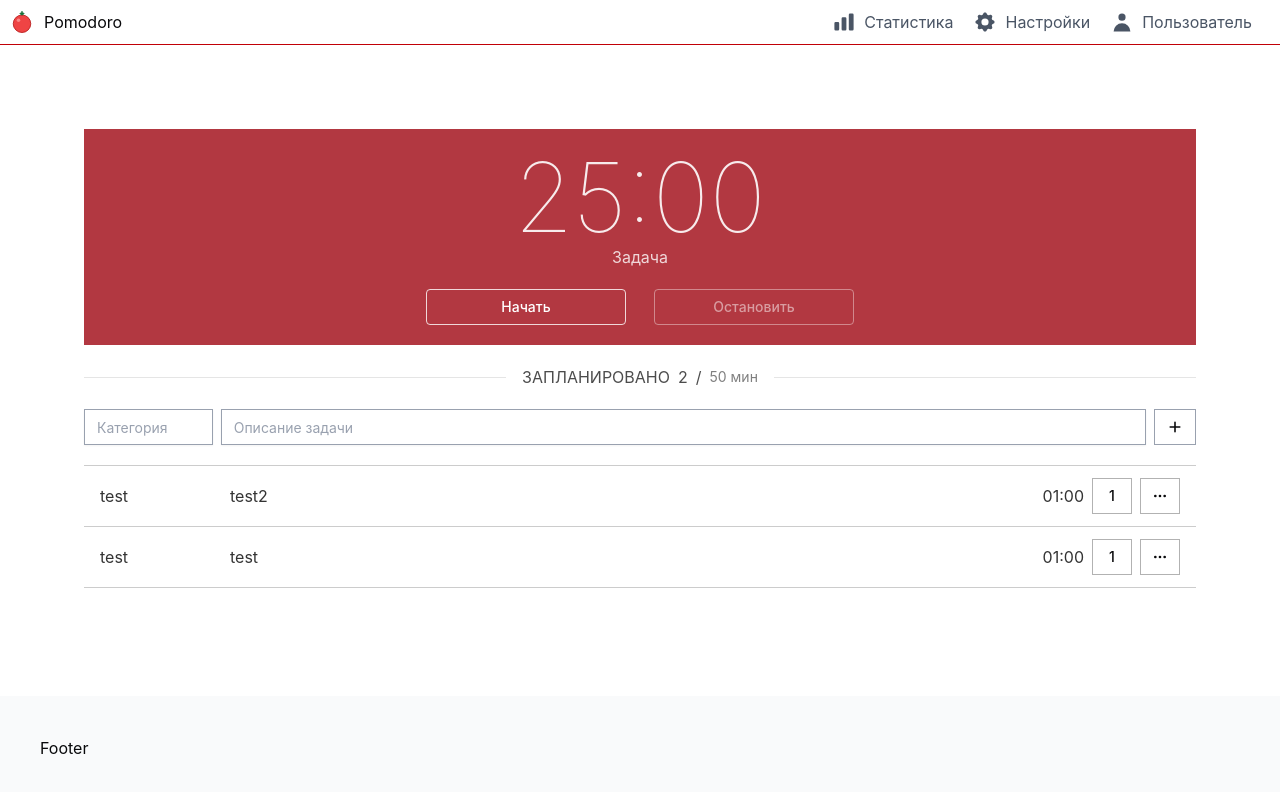
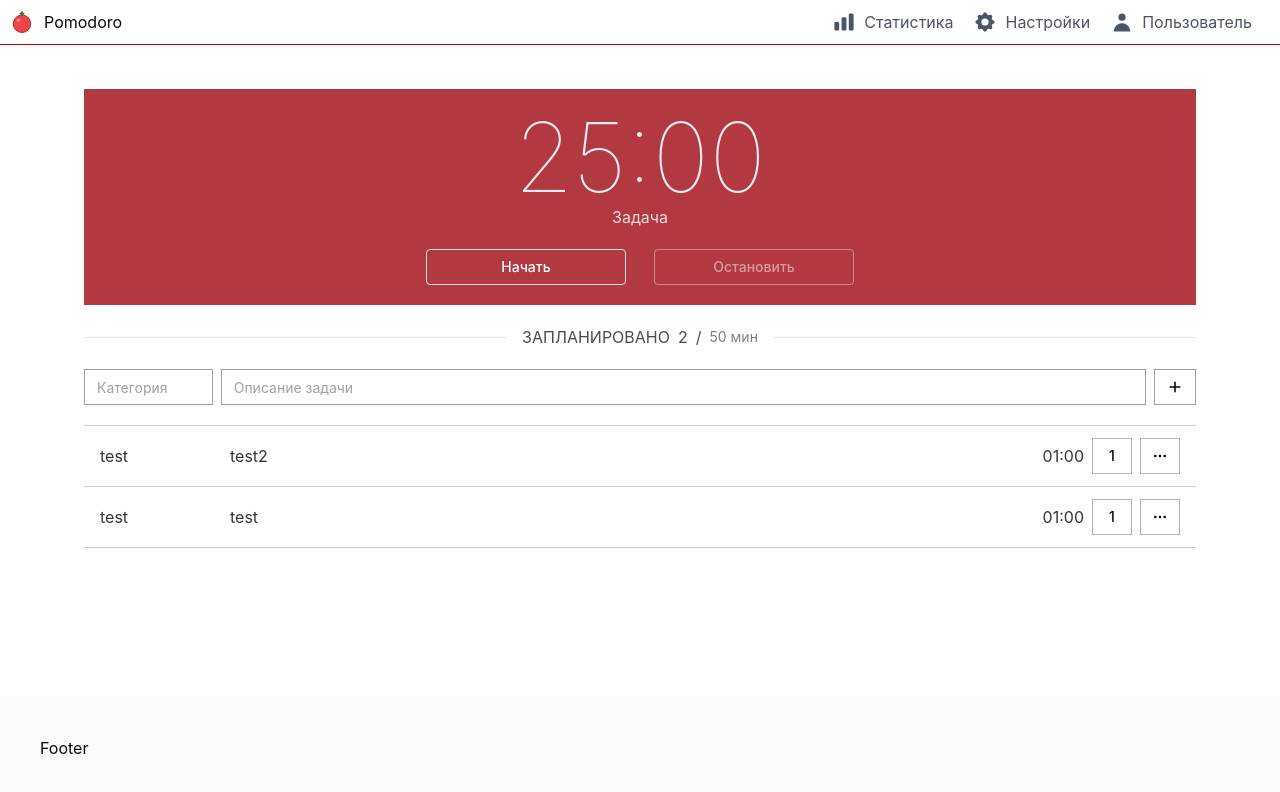
Before and after one commit to InteroperGit/pomodoro, a Next.js app in the folder src/apps/web/pomodoro-web-app/: page / in a window 1280 px wide. Shown: the top 792 px of the page. Built offline with nearby package versions, Linux system fonts and the light colour scheme.

Commit message:
[Feature] [PomodoroWebApp] UI enchantments

```diff
--- a/src/apps/web/pomodoro-web-app/src/components/pomodoro_timer/PomodoroTimer/PomodoroTimer.tsx
+++ b/src/apps/web/pomodoro-web-app/src/components/pomodoro_timer/PomodoroTimer/PomodoroTimer.tsx
@@ -100,7 +100,7 @@ const PomodoroTimer = ({
     }, [pomodoroTimerState]);
 
     return (
-        <div className={cn("mt-10 rounded-md p-5", bgColor)}>
+        <div className={cn("rounded-md p-5", bgColor)}>
             <div>
                 <div className={cn("flex flex-col justify-around mx-auto w-xl bg-")}>
                     <PomodoroClock pomodoroTimeElapsed={pomodoroTimeElapsed} />
```
